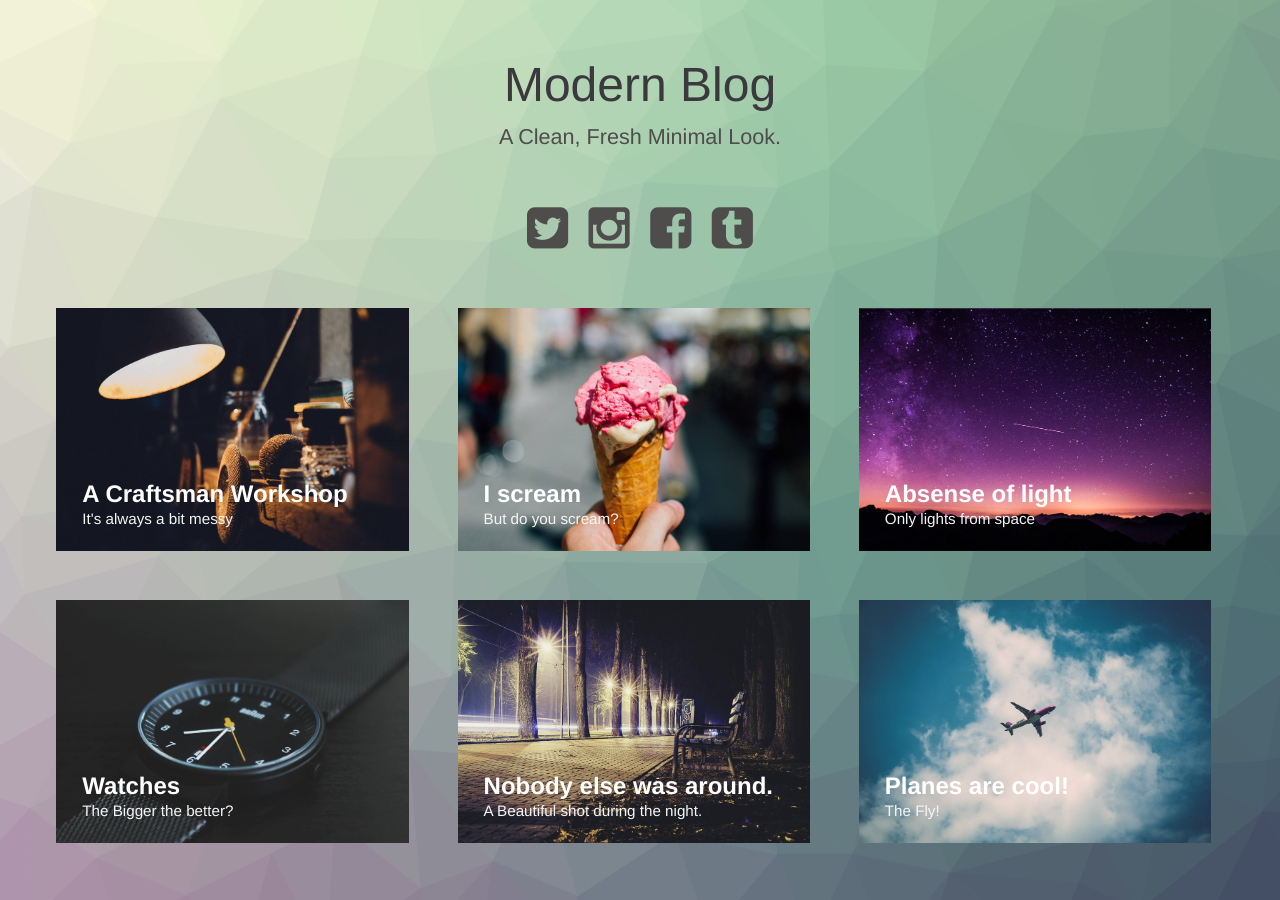
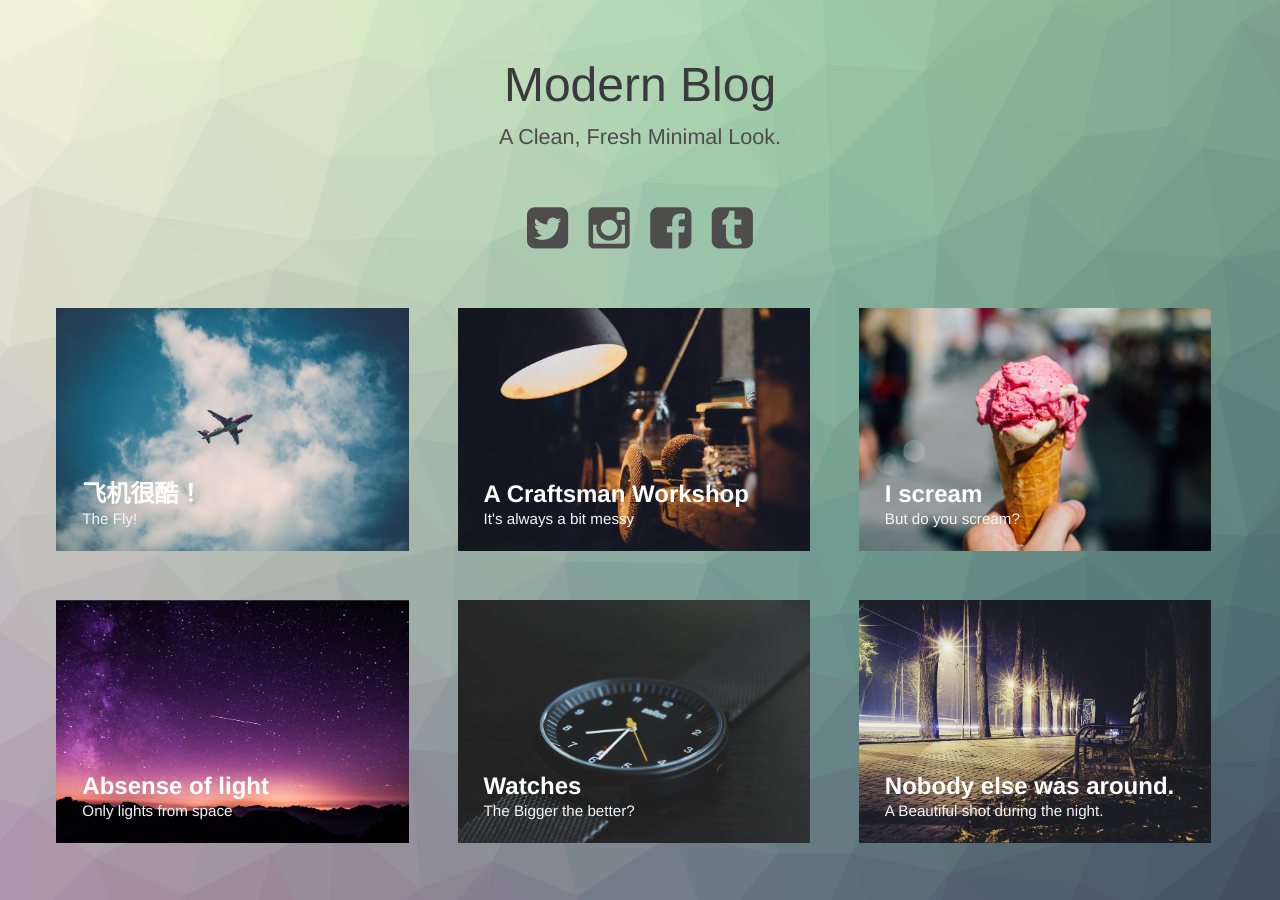
Before and after one commit to Ztansen/Ztansen.github.io, a Jekyll site: the page built from index.html, in a window 1280 px wide. Built offline with Jekyll 4.4.1, drawn with Linux system fonts in a browser that asks for light colours.

Commit message:
修改部分文章内容

```diff
--- a/_posts/2015-04-20-planes.markdown
+++ b/_posts/2015-04-20-planes.markdown
@@ -1,10 +1,10 @@
 ---
-title:  "Planes are cool!"
+title:  "飞机很酷！"
 subtitle: "The Fly!"
 author: "Wferr"
 avatar: "img/authors/wferr.png"
 image: "img/a.jpg"
-date:   2015-04-20 12:12:12
+date:   2018-11-24 14:30:00
 ---
 
 ### Dolor sit amet?
```
Also changed, not shown: 1 other file.
